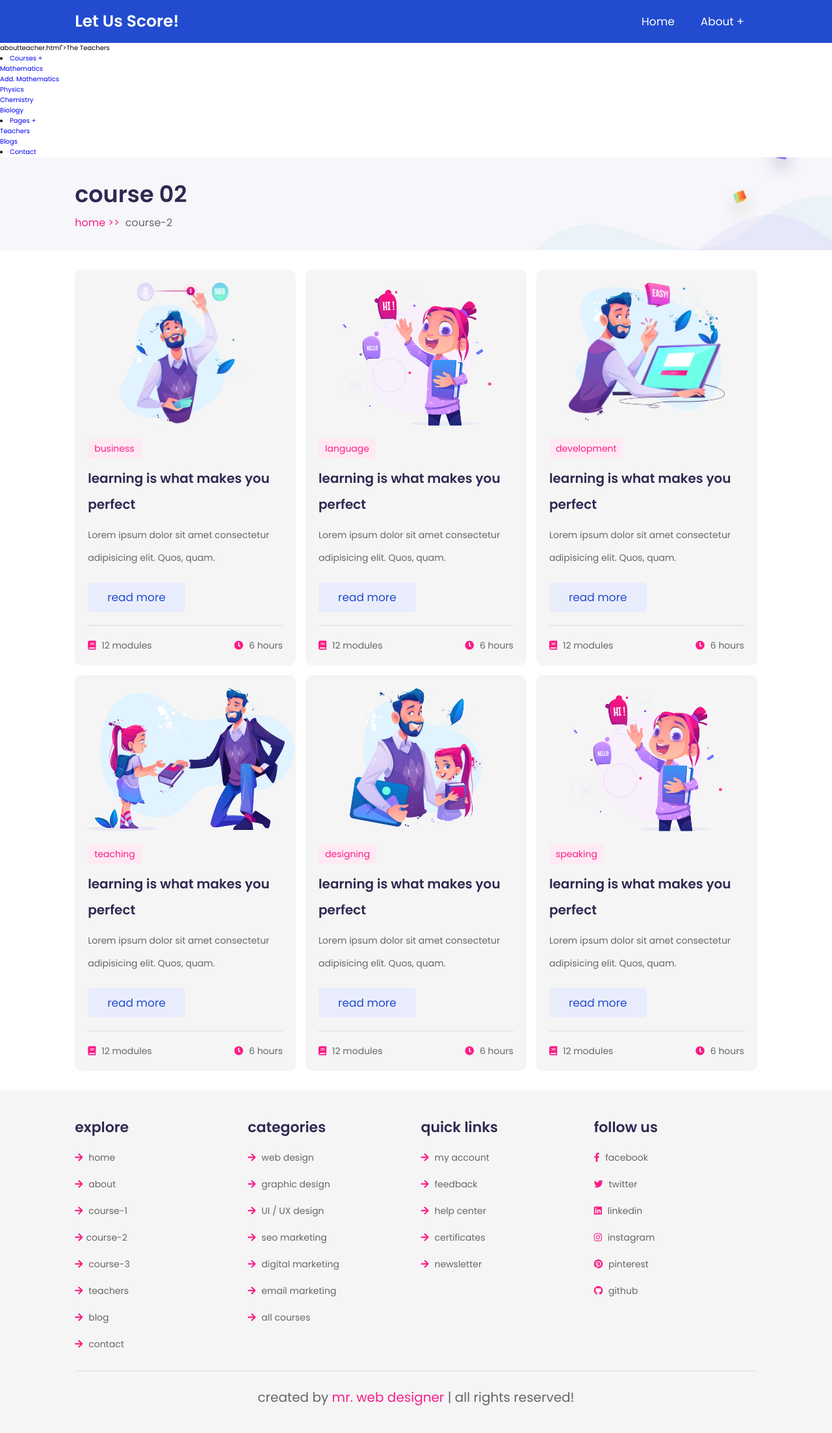
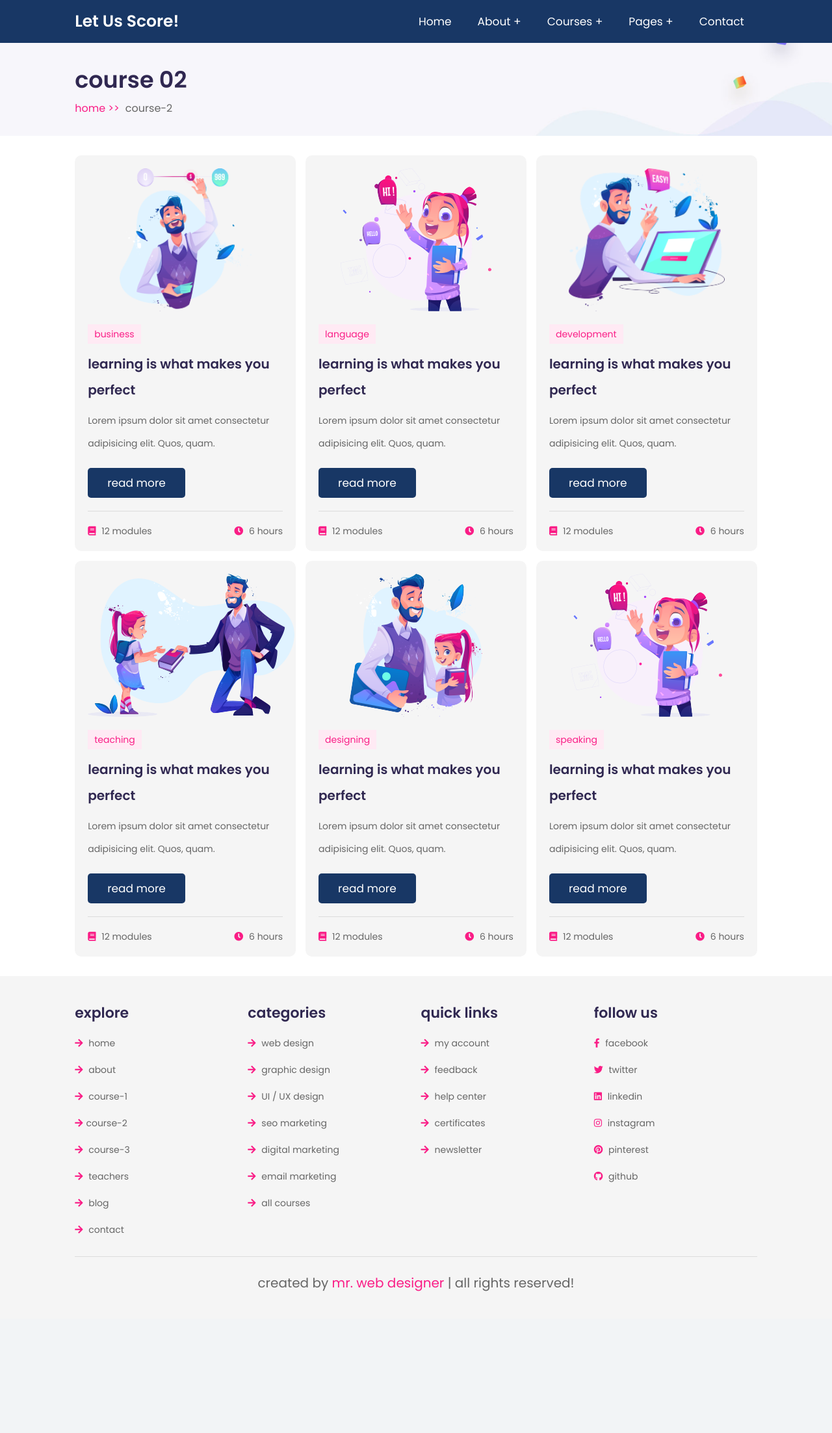
Before and after one commit to Kyziq/smart-etuition-information-system, a PHP site: page /subjects/addmaths.html in a window 1280 px wide. Shown: the whole page at 65% size. After the commit the page ends 1987 px from the top, so only its background shows below. Run offline with PHP 8.4, Linux system fonts and the light colour scheme.

Commit message:
Updated register interface, changed theme colour

```diff
--- a/css/style.css
+++ b/css/style.css
@@ -1,6 +1,5 @@
 /* Google Fonts Import */
-@import url("https://fonts.googleapis.com/css2?family=Poppins:wght@100;300;400;500;600&display=swap");
-@import url("https://fonts.googleapis.com/css2?family=Poppins:wght@200;300;400;500;600&display=swap");
+@import url("https://fonts.googleapis.com/css2?family=Poppins:wght@100;200;300;400;500;600&display=swap");
 
 * {
     font-family: "Poppins", sans-serif;
@@ -30,16 +29,16 @@ section {
     margin-top: 1rem;
     margin-right: 2rem;
     padding: 1rem 3rem;
-    background: #e9edfb;
-    color: #224bcf;
     cursor: pointer;
     border-radius: 0.5rem;
     font-size: 1.7rem;
+
+    color: #fff;
+    background: #183765;
 }
 
 .btn:hover {
-    color: #fff;
-    background: #224bcf;
+    background: #ed2146;
 }
 
 .heading {
@@ -85,7 +84,7 @@ section {
     -ms-flex-pack: justify;
     justify-content: space-between;
     padding: 0 9%;
-    background: #224bcf;
+    background: #183765;
 }
 
 .header .logo {
--- a/subjects/addmaths.html
+++ b/subjects/addmaths.html
@@ -32,60 +32,10 @@
                         <a href="#">About +</a>
                         <ul>
                             <li>
-                                <a href="aboutteam.html">The Team</a>
-                            </li>
-                            <li>
-                                <a href="        <header class="header">
-            <a href="../index.html" class="logo">
-                <!-- <img src="images/logo.png" width="50"></img> -->
-                Let Us Score!
-            </a>
-            <div id="menu-btn" class="fas fa-bars"></div>
-            <nav class="navbar">
-                <ul>
-                    <li><a href="../home.html">Home</a></li>
-                    <li>
-                        <a href="#">About +</a>
-                        <ul>
-                            <li>
                                 <a href="../aboutteam.html">The Team</a>
                             </li>
                             <li>
                                 <a href="../aboutteacher.html">The Teachers</a>
-                            </li>
-                        </ul>
-                    </li>
-                    <li>
-                        <a href="#">Courses +</a>
-                        <ul>
-                            <li>
-                                <a href="maths.html">Mathematics</a>
-                            </li>
-                            <li>
-                                <a href="addmaths.html"> Add. Mathematics </a>
-                            </li>
-                            <li>
-                                <a href="physics.html">Physics</a>
-                            </li>
-                            <li>
-                                <a href="chemistry.html"> Chemistry </a>
-                            </li>
-                            <li>
-                                <a href="biology.html">Biology</a>
-                            </li>
-                        </ul>
-                    </li>
-                    <li>
-                        <a href="#">Pages +</a>
-                        <ul>
-                            <li><a href="../teachers.html">Teachers</a></li>
-                            <li><a href="../blog.html">Blogs</a></li>
-                        </ul>
-                    </li>
-                    <li><a href="../contact.html">Contact</a></li>
-                </ul>
-            </nav>
-        </header>aboutteacher.html">The Teachers</a>
                             </li>
                         </ul>
                     </li>
--- a/teachers.html
+++ b/teachers.html
@@ -77,7 +77,7 @@
         <!-- Header ends -->
 
         <section class="heading">
-            <h3>our teachers</h3>
+            <h3>Our Teachers</h3>
             <p><a href="home.html">home >></a> teachers</p>
         </section>
 
```
Also changed, not shown: other parts of css/style.css (+29 -11 lines), contact.html (+14 -15 lines), php/register.html (+8 -1 lines).
